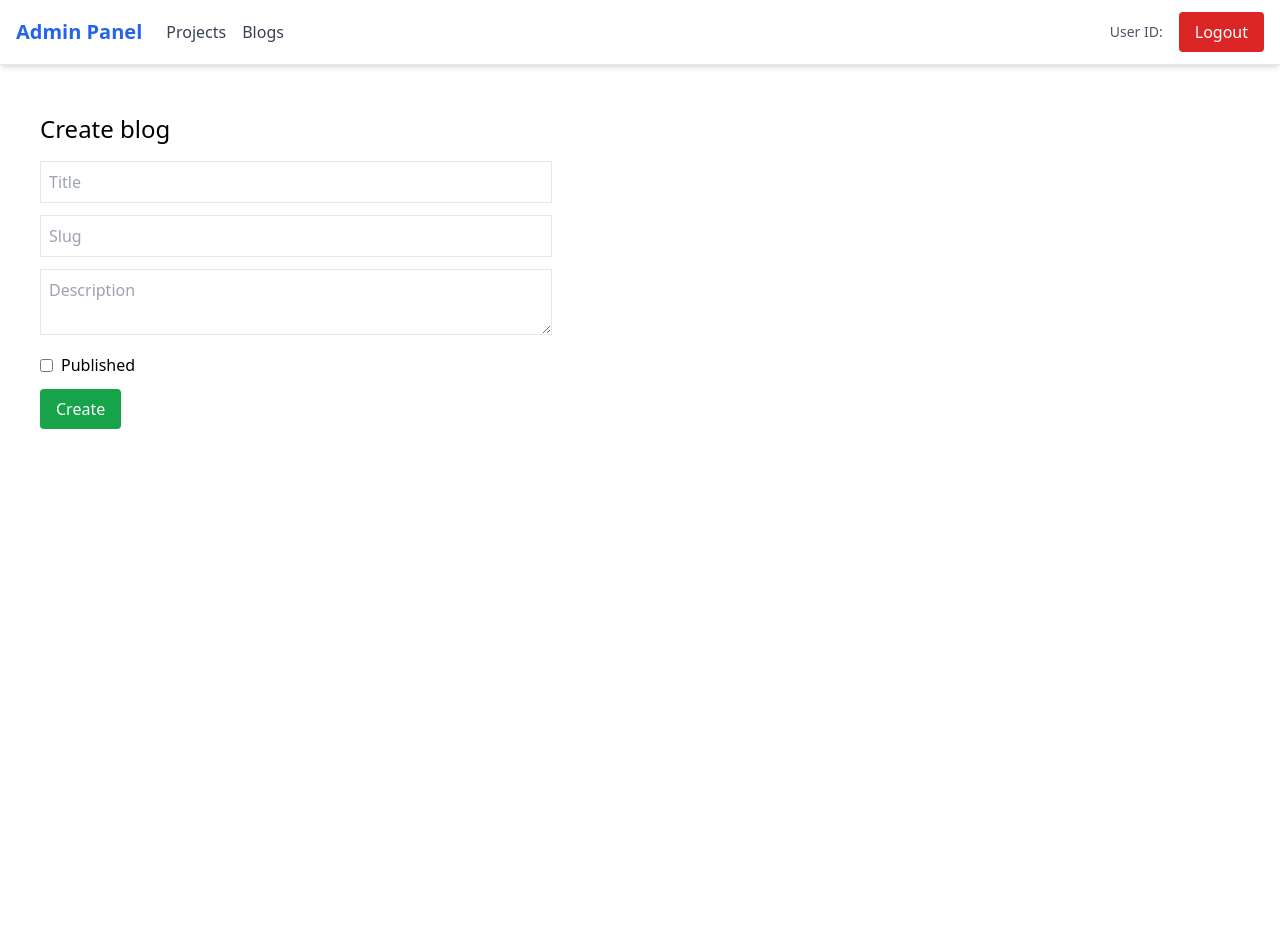
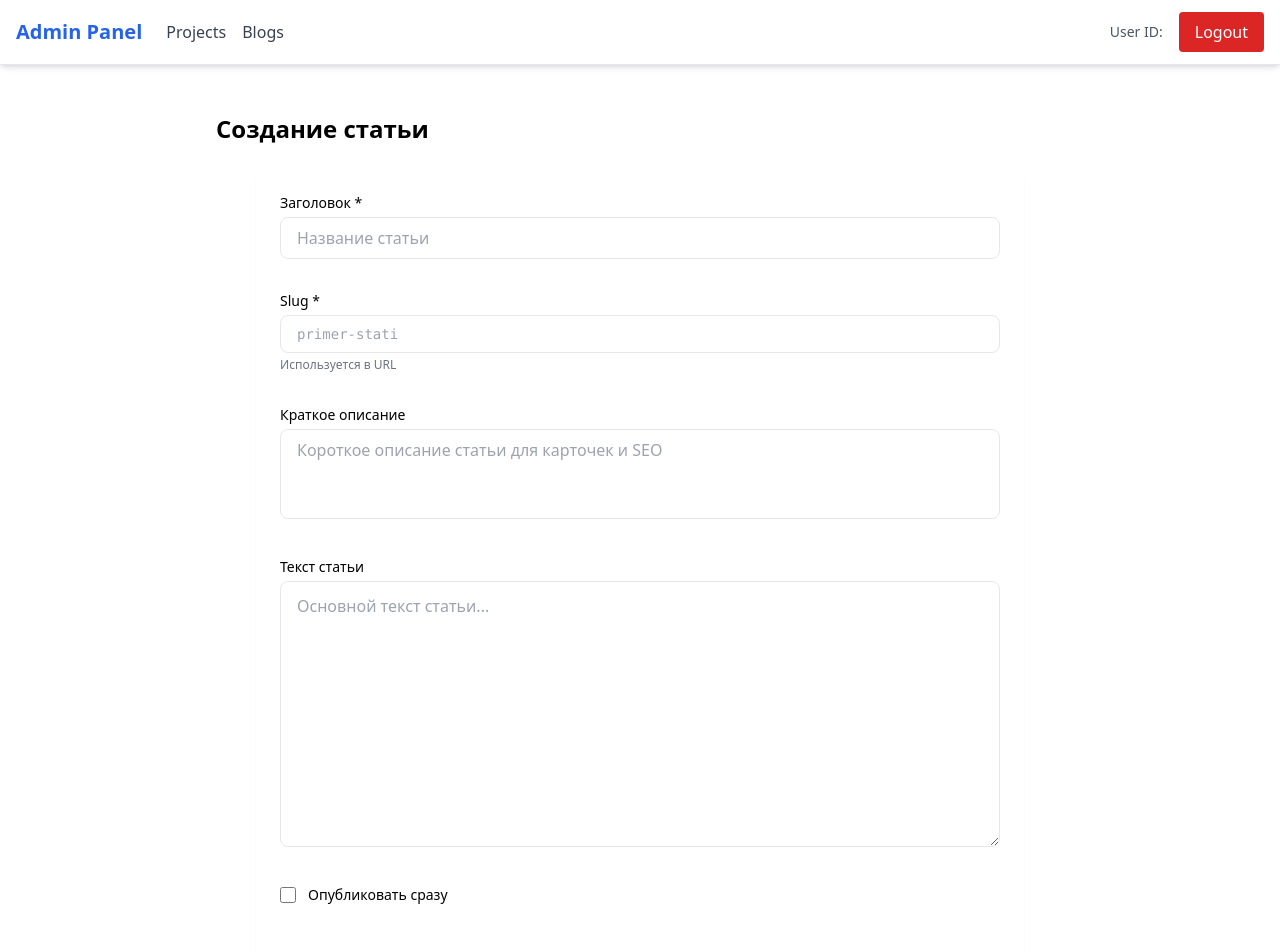
Before and after one commit to Romberto/AdminReactPanel, a React (Vite) app: page /AdminReactPanel/blogs/create in a window 1280 px wide. Shown: the top 951 px of the page. Before the commit the page ends 800 px from the top, so only its background shows below. Built offline with nearby package versions, Linux system fonts and the light colour scheme; no server answers; sample sign-in values are in the browser's storage.

Commit message:
работа с blogs

```diff
--- /dev/null
+++ b/src/features/blog/BlogForm.shemas.ts
@@ -0,0 +1,11 @@
+import * as z from 'zod'
+
+export const blogFormSchema = z.object({
+    title: z.string().min(1, "Обязательное поле"),
+    slug: z.string().min(1, "Обязательное поле"),
+    is_published: z.boolean().optional(),
+    article: z.string().optional(),
+    excerpt: z.string().optional(),
+  })
+
+  export type BlogFormValues = z.infer<typeof blogFormSchema>
--- /dev/null
+++ b/src/features/blog/components/BlogForm.tsx
@@ -0,0 +1,116 @@
+import { useForm } from "react-hook-form"
+import { zodResolver } from "@hookform/resolvers/zod"
+import * as z from "zod"
+import { blogFormSchema, BlogFormValues } from "../BlogForm.shemas"
+
+type Props = {
+    defaultValues?: Partial<BlogFormValues>
+    onSubmit: (data: BlogFormValues) => void
+  }
+
+  export function BlogForm({ defaultValues, onSubmit }: Props) {
+    const {
+      register,
+      handleSubmit,
+      formState: { errors, isSubmitting },
+    } = useForm<BlogFormValues>({
+      resolver: zodResolver(blogFormSchema),
+      defaultValues: {
+        is_published: false,
+        ...defaultValues,
+      },
+    })
+
+    return (
+      <form
+        onSubmit={handleSubmit(onSubmit)}
+        className="max-w-3xl mx-auto space-y-8 bg-white p-6 rounded-xl shadow-sm"
+      >
+        {/* Title */}
+        <div>
+          <label className="block text-sm font-medium mb-1">
+            Заголовок *
+          </label>
+          <input
+            {...register("title")}
+            className="w-full rounded-lg border px-4 py-2 focus:outline-none focus:ring-2 focus:ring-black"
+            placeholder="Название статьи"
+          />
+          {errors.title && (
+            <p className="text-sm text-red-500 mt-1">
+              {errors.title.message}
+            </p>
+          )}
+        </div>
+
+        {/* Slug */}
+        <div>
+          <label className="block text-sm font-medium mb-1">
+            Slug *
+          </label>
+          <input
+            {...register("slug")}
+            className="w-full rounded-lg border px-4 py-2 font-mono text-sm focus:outline-none focus:ring-2 focus:ring-black"
+            placeholder="primer-stati"
+          />
+          {errors.slug && (
+            <p className="text-sm text-red-500 mt-1">
+              {errors.slug.message}
+            </p>
+          )}
+          <p className="text-xs text-gray-500 mt-1">
+            Используется в URL
+          </p>
+        </div>
+
+        {/* Excerpt */}
+        <div>
+          <label className="block text-sm font-medium mb-1">
+            Краткое описание
+          </label>
+          <textarea
+            {...register("excerpt")}
+            rows={3}
+            className="w-full rounded-lg border px-4 py-2 resize-none focus:outline-none focus:ring-2 focus:ring-black"
+            placeholder="Короткое описание статьи для карточек и SEO"
+          />
+        </div>
+
+        {/* Article */}
+        <div>
+          <label className="block text-sm font-medium mb-1">
+            Текст статьи
+          </label>
+          <textarea
+            {...register("article")}
+            rows={10}
+            className="w-full rounded-lg border px-4 py-3 focus:outline-none focus:ring-2 focus:ring-black"
+            placeholder="Основной текст статьи..."
+          />
+        </div>
+
+        {/* Publish switch */}
+        <div className="flex items-center gap-3">
+          <input
+            type="checkbox"
+            {...register("is_published")}
+            className="h-4 w-4 rounded border-gray-300"
+          />
+          <span className="text-sm">
+            Опубликовать сразу
+          </span>
+        </div>
+
+        {/* Actions */}
+        <div className="flex justify-end gap-3 pt-4">
+          <button
+            type="submit"
+            disabled={isSubmitting}
+            className="rounded-lg bg-black px-6 py-2 text-white hover:bg-black/90 disabled:opacity-50"
+          >
+            {isSubmitting ? "Сохранение..." : "Сохранить"}
+          </button>
+        </div>
+      </form>
+    )
+  }
--- a/src/features/blog/pages/BlogCreatePage.tsx
+++ b/src/features/blog/pages/BlogCreatePage.tsx
@@ -1,67 +1,28 @@
-import React from 'react'
-import { useForm } from 'react-hook-form'
-import { zodResolver } from '@hookform/resolvers/zod'
-import * as z from 'zod'
-import { useCreateBlogMutation } from '../../../api/blogsApi'
-import { useNavigate } from 'react-router-dom'
-
-const schema = z.object({
-  title: z.string().min(1),
-  slug: z.string().min(1),
-  description: z.string().optional(),
-  is_published: z.boolean().optional(),
-})
-
-type Form = z.infer<typeof schema>
+import { useCreateBlogMutation } from "../../../api/blogsApi"
+import { useNavigate } from "react-router-dom"
+import { BlogForm } from "../components/BlogForm"
+import { BlogFormValues } from "../BlogForm.shemas"
 
 export default function BlogCreatePage() {
-  const { register, handleSubmit } = useForm<Form>({
-    resolver: zodResolver(schema),
-  })
   const [createBlog] = useCreateBlogMutation()
   const navigate = useNavigate()
 
-  const onSubmit = async (data: Form) => {
+  const onSubmit = async (data: BlogFormValues) => {
     try {
-      const res = await createBlog(data as any).unwrap()
-      navigate(`/blogs/`)
-    } catch (err) {
-      alert('Create failed')
+      const res = await createBlog(data).unwrap()
+      navigate(`/blogs/${res.slug}`)
+    } catch {
+      alert("Create failed")
     }
   }
 
   return (
-    <div className="p-6">
-      <h1 className="text-2xl mb-4">Create blog</h1>
-      <form onSubmit={handleSubmit(onSubmit)} className="space-y-3 max-w-lg">
-        <input
-          className="border p-2 w-full"
-          placeholder="Title"
-          {...register('title')}
-        />
-        <input
-          className="border p-2 w-full"
-          placeholder="Slug"
-          {...register('slug')}
-        />
-        <textarea
-          className="border p-2 w-full"
-          placeholder="Description"
-          {...register('description')}
-        />
-        <div>
-          <label className="flex items-center gap-2">
-            <input type="checkbox" {...register('is_published')} />
-            <span>Published</span>
-          </label>
-        </div>
-        <button
-          className="bg-green-600 text-white px-4 py-2 rounded"
-          type="submit"
-        >
-          Create
-        </button>
-      </form>
+    <div className="p-6 max-w-4xl mx-auto">
+      <h1 className="text-2xl font-semibold mb-6">
+        Создание статьи
+      </h1>
+
+      <BlogForm onSubmit={onSubmit} />
     </div>
   )
 }
--- a/src/features/blog/pages/BlogDetailPage.tsx
+++ b/src/features/blog/pages/BlogDetailPage.tsx
@@ -24,7 +24,7 @@ export default function BlogDetailPage() {
       </div>
 
       <div className="mb-4">
-        <p>{blog.description}</p>
+        <p>{blog.title}</p>
         <p className="text-sm text-slate-500">Slug: {blog.slug}</p>
         <p className="text-sm text-slate-500">
           Published: {blog.is_published ? 'Yes' : 'No'}
--- a/src/features/blog/pages/BlogListPage.tsx
+++ b/src/features/blog/pages/BlogListPage.tsx
@@ -11,7 +11,7 @@ export default function BlogListPage() {
   return (
     <div>
       <div className="flex items-center justify-between mb-4">
-        <h1 className="text-2xl">Projects</h1>
+        <h1 className="text-2xl">Blogs</h1>
         <Link
           to="/blogs/create"
           className="bg-green-600 text-white px-3 py-2 rounded"
```
